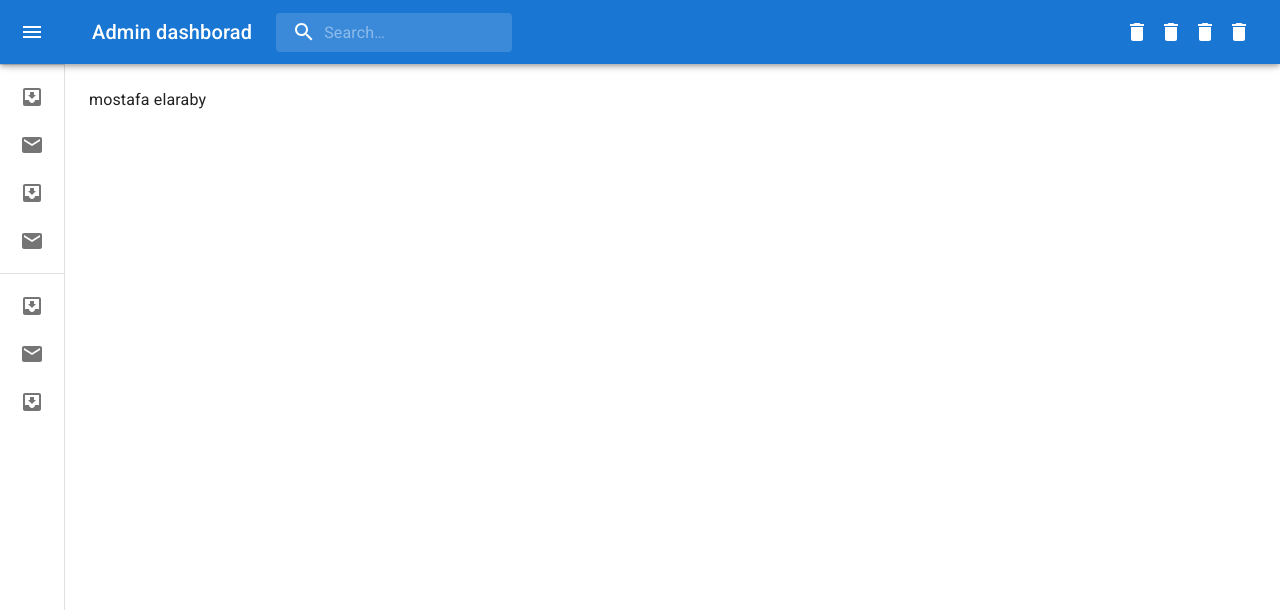
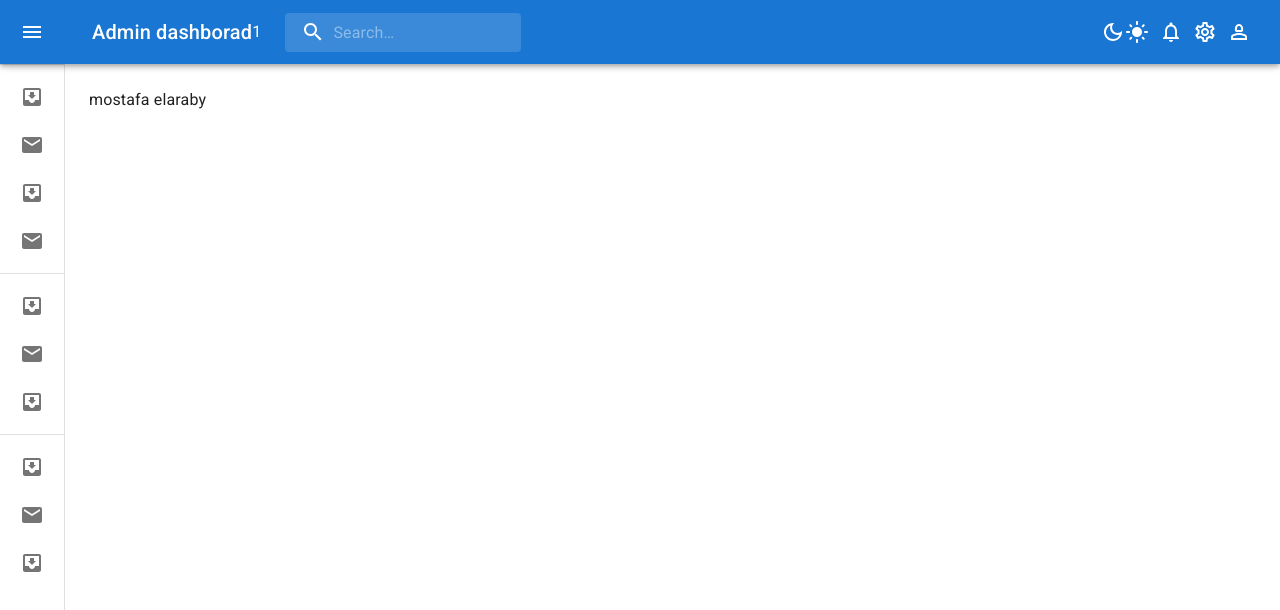
Before and after one commit to Moustafa-Elsayed/AdminDashboard, a React (Vite) app: page / in a window 1280 px wide. Shown: the top 610 px of the page. Built offline with nearby package versions, Linux system fonts and the light colour scheme.

Commit message:
create icons navabr

```diff
--- a/src/componenets/navbar/NavBar.jsx
+++ b/src/componenets/navbar/NavBar.jsx
@@ -1,10 +1,12 @@
 import Toolbar from "@mui/material/Toolbar";
 import MenuIcon from "@mui/icons-material/Menu";
-import { IconButton, InputBase, Stack, Typography, alpha, styled } from "@mui/material";
+import { Box, IconButton, InputBase, Stack, Typography, alpha, styled } from "@mui/material";
 import MuiAppBar from "@mui/material/AppBar";
 import SearchIcon from "@mui/icons-material/Search";
-import DeleteIcon from "@mui/icons-material/Delete";
-
+import LightModeIcon from "@mui/icons-material/LightMode";
+import DarkModeOutlinedIcon from "@mui/icons-material/DarkModeOutlined";import SettingsOutlinedIcon from "@mui/icons-material/SettingsOutlined";
+import NotificationsNoneOutlinedIcon from "@mui/icons-material/NotificationsNoneOutlined";
+import Person2OutlinedIcon from "@mui/icons-material/Person2Outlined";
 const drawerWidth = 240;
 
 const AppBar = styled(MuiAppBar, {
@@ -88,6 +90,7 @@ const StyledInputBase = styled(InputBase)(({ theme }) => ({
          <Typography variant="h6" noWrap component="div">
            Admin dashborad
          </Typography>
+         <Stack />1
          <Search>
            <SearchIconWrapper>
              <SearchIcon />
@@ -97,18 +100,19 @@ const StyledInputBase = styled(InputBase)(({ theme }) => ({
              inputProps={{ "aria-label": "search" }}
            />
          </Search>
-         <Stack flexGrow={1} />
+         <Box flexGrow={1}></Box>
          <IconButton size="small" color="inherit">
-           <DeleteIcon />
+           <DarkModeOutlinedIcon />
+           <LightModeIcon />
          </IconButton>
          <IconButton size="small" color="inherit">
-           <DeleteIcon />
+           <NotificationsNoneOutlinedIcon />
          </IconButton>
          <IconButton size="small" color="inherit">
-           <DeleteIcon />
+           <SettingsOutlinedIcon />
          </IconButton>
          <IconButton size="small" color="inherit">
-           <DeleteIcon />
+           <Person2OutlinedIcon />
          </IconButton>
        </Toolbar>
      </AppBar>
--- a/src/componenets/sidebar/SideBar.jsx
+++ b/src/componenets/sidebar/SideBar.jsx
@@ -135,6 +135,31 @@ const SideBar = ({ handleDrawerClose, open }) => {
           </ListItem>
         ))}
       </List>
+      <Divider />
+      <List>
+        {["All mail", "Trash", "Spam"].map((text, index) => (
+          <ListItem key={text} disablePadding sx={{ display: "block" }}>
+            <ListItemButton
+              sx={{
+                minHeight: 48,
+                justifyContent: open ? "initial" : "center",
+                px: 2.5,
+              }}
+            >
+              <ListItemIcon
+                sx={{
+                  minWidth: 0,
+                  mr: open ? 3 : "auto",
+                  justifyContent: "center",
+                }}
+              >
+                {index % 2 === 0 ? <InboxIcon /> : <MailIcon />}
+              </ListItemIcon>
+              <ListItemText primary={text} sx={{ opacity: open ? 1 : 0 }} />
+            </ListItemButton>
+          </ListItem>
+        ))}
+      </List>
     </Drawer>
   );
 };
```
